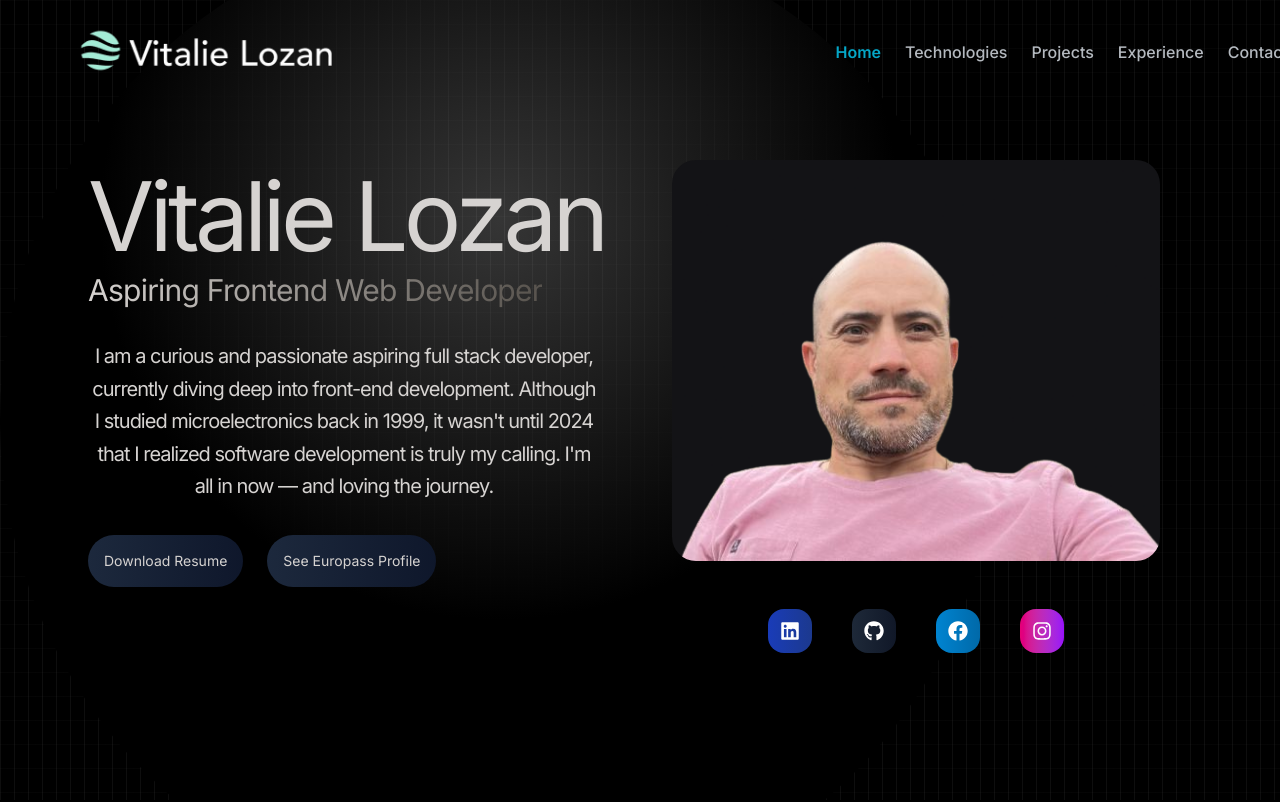
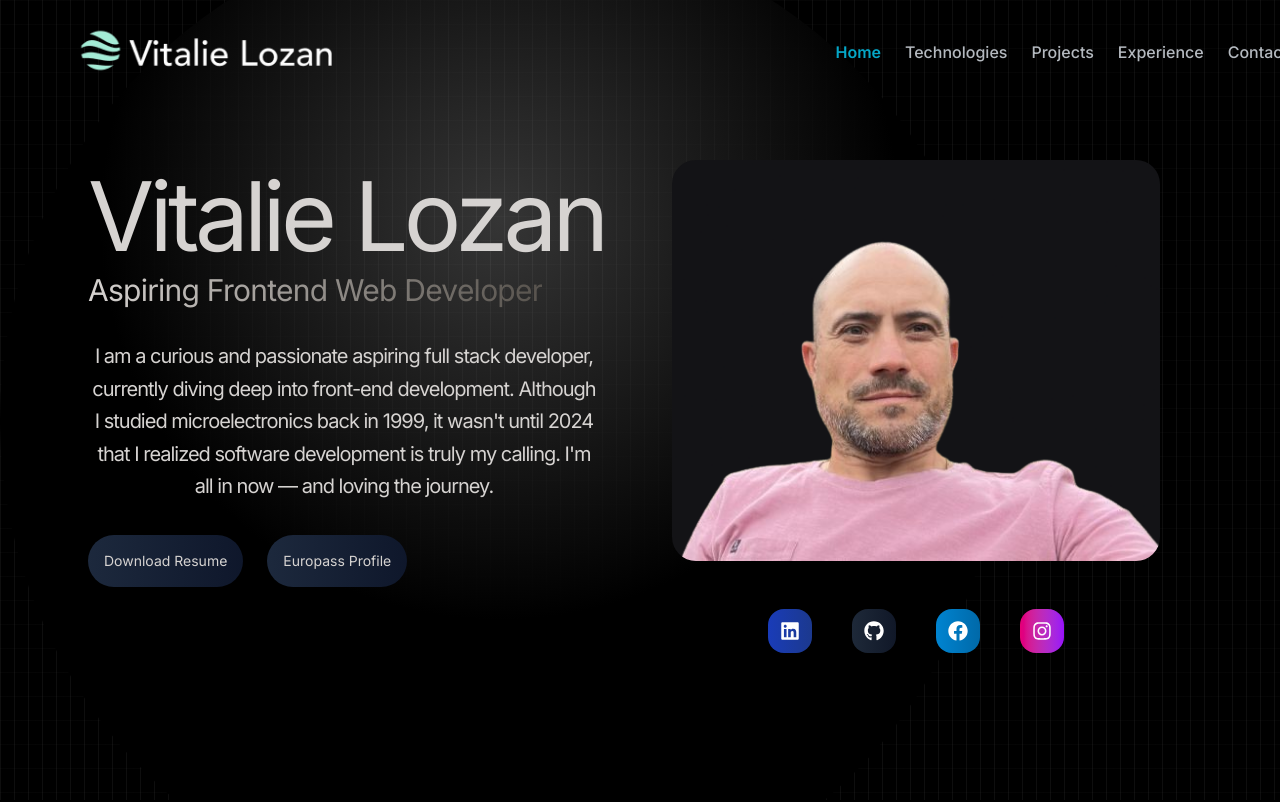
Before and after one commit to vitalielozan/vitalielozan.github.io, a React (Vite) app: page / in a window 1280 px wide. Shown: the top 802 px of the page. Built offline with nearby package versions, Linux system fonts and the light colour scheme.

Commit message:
new comit

```diff
--- a/src/components/Hero.jsx
+++ b/src/components/Hero.jsx
@@ -111,7 +111,7 @@ function Hero() {
                 rel='noopener noreferrer'
                 className='bg-gradient-to-r from-slate-800 to-slate-900 rounded-full p-4 text-sm text-stone-300 mb-10'
               >
-                See Europass Profile
+                Europass Profile
               </a>
             </Motion.div>
           </Motion.div>
```
Also changed, not shown: 2 other files (tests, documents, lock files or other folders).
